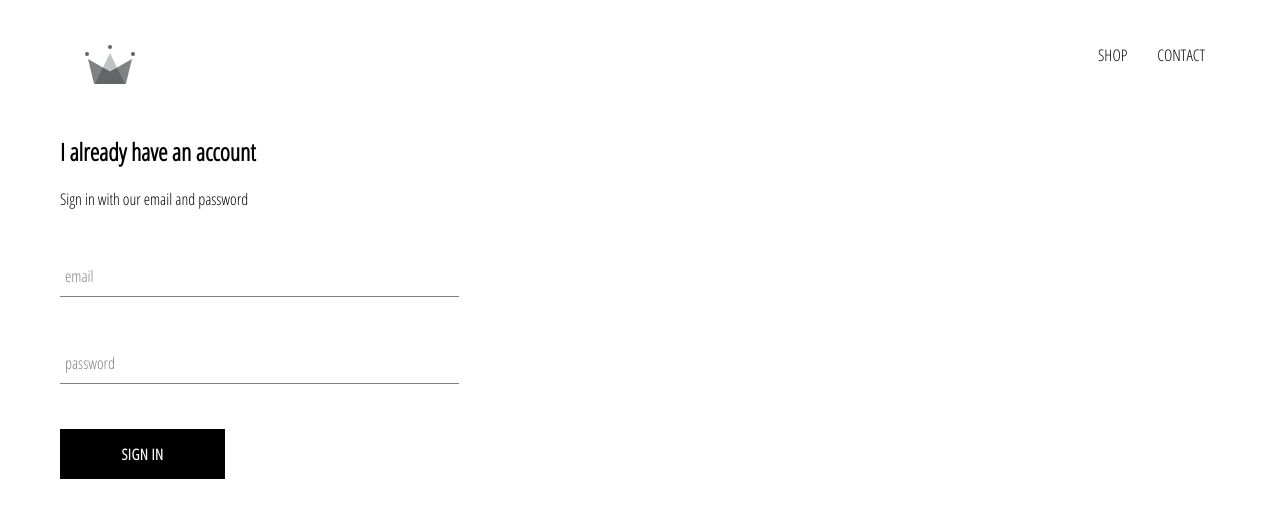
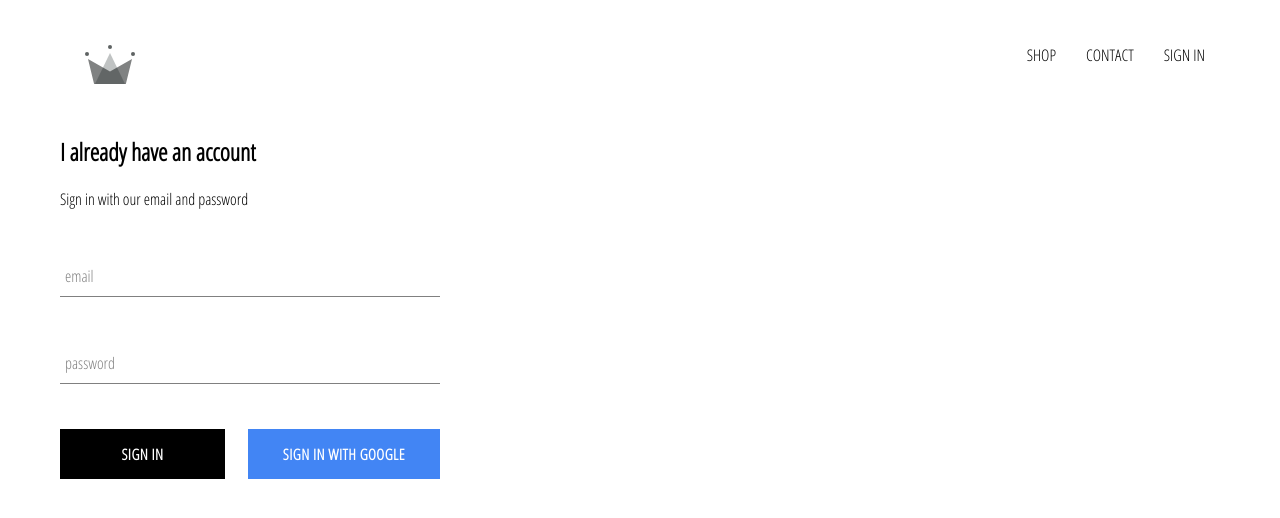
Before and after one commit to ewldev/king-fashion, a React (Create React App) app: page /signin in a window 1280 px wide. Shown: the top 518 px of the page. Built offline with nearby package versions, Linux system fonts and the light colour scheme; no server answers.

Commit message:
integrated firebase into application, created sign in page with sign in component and sign in with google

```diff
--- a/package.json
+++ b/package.json
@@ -6,6 +6,7 @@
     "@testing-library/jest-dom": "^4.2.4",
     "@testing-library/react": "^9.3.2",
     "@testing-library/user-event": "^7.1.2",
+    "firebase": "^7.14.0",
     "node-sass": "^4.13.1",
     "react": "^16.13.1",
     "react-dom": "^16.13.1",
--- a/src/App.css
+++ b/src/App.css
@@ -7,3 +7,7 @@
     text-decoration: none;
     color: black;
 }
+
+* {
+    box-sizing: border-box;
+}
--- a/src/App.js
+++ b/src/App.js
@@ -7,11 +7,34 @@
 import ShopPage from './pages/shop/shop.component';
 import SignInAndSignUpPage from './pages/sign-in-and-sign-up/sign-in-and-sign-up.component';
 import Header from './components/header/header.component';
+import { auth } from './firebase/firebase.utils';
 
-function App() {
+class App extends React.Component {
+  constructor() {
+    super();
+
+    this.state = {
+      currentUser: null
+    };
+  }
+
+  unsubsribeFromAuth = null;
+
+  componentDidMount() {
+    this.unsubsribeFromAuth = auth.onAuthStateChanged (user => {
+      this.setState({ currentUser: user });
+      console.log(user);
+    })
+  }
+
+  componentWillUnmount() {
+      this.unsubsribeFromAuth();
+  }
+
+  render() {
     return (
       <div>
-      <Header />
+        <Header currentUser={this.state.currentUser} />
         <Switch>
           <Route exact path='/' component={HomePage} />
           <Route path='/shop' component={ShopPage} />
@@ -20,5 +43,6 @@
       </div>
     );
   }
+}
 
 export default App;
--- a/src/components/custom-button/custom-button.component.jsx
+++ b/src/components/custom-button/custom-button.component.jsx
@@ -2,8 +2,11 @@
 
 import './custom-button.styles.scss';
 
-const CustomButton = ({ children, ...otherProps }) => (
-    <button className='custom-button' {...otherProps}>
+const CustomButton = ({ children, isGoogleSignIn, ...otherProps }) => (
+    <button
+        className={`${isGoogleSignIn ? 'google-sign-in' : ''} custom-button`}
+        {...otherProps}
+    >
         {children}
     </button>
 );
--- a/src/components/custom-button/custom-button.styles.scss
+++ b/src/components/custom-button/custom-button.styles.scss
@@ -19,4 +19,13 @@
       color: black;
       border: 1px solid black;
     }
-  }
+    &.google-sign-in {
+      background-color: #4285f4;
+      color: white;
+
+      &:hover {
+        background-color: #357ae8;
+        border: none;
+      }
+    }
+}
--- a/src/components/header/header.component.jsx
+++ b/src/components/header/header.component.jsx
@@ -1,11 +1,13 @@
 import React from 'react';
 import { Link } from 'react-router-dom';
+
+import { auth } from '../../firebase/firebase.utils';
 
 import { ReactComponent as Logo } from '../../assets/crown.svg';
 
 import './header.styles.scss';
 
-const Header = () => (
+const Header = ({ currentUser }) => (
   <div className='header'>
     <Link className='logo-container' to='/'>
       <Logo className='logo' />
@@ -17,6 +19,15 @@
       <Link className='option' to='/shop'>
         CONTACT
       </Link>
+      {currentUser ? (
+        <div className='option' onClick={() => auth.signOut()}>
+        SIGN OUT
+        </div>
+      ) : (
+        <Link className='option' to='/signin'>
+          SIGN IN
+        </Link>
+      )}
     </div>
   </div>
 );
--- a/src/components/header/header.styles.scss
+++ b/src/components/header/header.styles.scss
@@ -20,6 +20,7 @@
 
       .option {
         padding: 10px 15px;
+        cursor: pointer;
       }
     }
   }
--- a/src/components/sign-in/sign-in.component.jsx
+++ b/src/components/sign-in/sign-in.component.jsx
@@ -2,6 +2,8 @@
 
 import FormInput from '../form-input/form-input.component';
 import CustomButton from '../custom-button/custom-button.component';
+
+import { signInWithGoogle } from '../../firebase/firebase.utils';
 
 import './sign-in.styles.scss';
 
@@ -48,9 +50,14 @@
                         value={this.state.password}
                         handleChange={this.handleChange}
                         label='password'
-                        requried
+                        required
                     />
+                    <div className='buttons'>
                     <CustomButton type="submit"> Sign In </CustomButton>
+                    <CustomButton onClick={signInWithGoogle} isGoogleSignIn>
+                        Sign in with Google
+                    </CustomButton>
+                    </div>
                 </form>
             </div>
         );
--- a/src/components/sign-in/sign-in.styles.scss
+++ b/src/components/sign-in/sign-in.styles.scss
@@ -1,9 +1,14 @@
 .sign-in {
-   width: 30vw;
+   width: 380px;
    display: flex;
    flex-direction: column;
 
    .title {
-       margin: 0;
+       margin: 10px 0;
+   }
+
+   .buttons {
+        display: flex;
+        justify-content: space-between;
    }
 }
--- /dev/null
+++ b/src/firebase/firebase.utils.js
@@ -0,0 +1,25 @@
+import firebase from 'firebase/app';
+import 'firebase/firestore';
+import 'firebase/auth';
+
+const config = {
+    apiKey: "AIzaSyC0N48toQW-_qKD_Jbp9qcFscGQEhc7SLY",
+    authDomain: "king-clothing-db.firebaseapp.com",
+    databaseURL: "https://king-clothing-db.firebaseio.com",
+    projectId: "king-clothing-db",
+    storageBucket: "king-clothing-db.appspot.com",
+    messagingSenderId: "1035498845025",
+    appId: "1:1035498845025:web:0913a24d10041cbbddcb20",
+    measurementId: "G-0TPBC9QKBV"
+};
+
+firebase.initializeApp(config);
+
+export const auth = firebase.auth();
+export const firestore = firebase.firestore();
+
+const provider = new firebase.auth.GoogleAuthProvider();
+provider.setCustomParameters({ prompt: 'select_account' });
+export const signInWithGoogle = () => auth.signInWithPopup(provider);
+
+export default firebase;
```
Also changed, not shown: 1 other file (tests, documents, lock files or other folders). Lines whose indentation alone changed are shown as unchanged.
